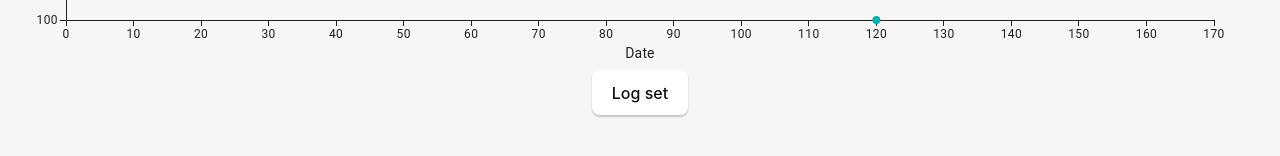
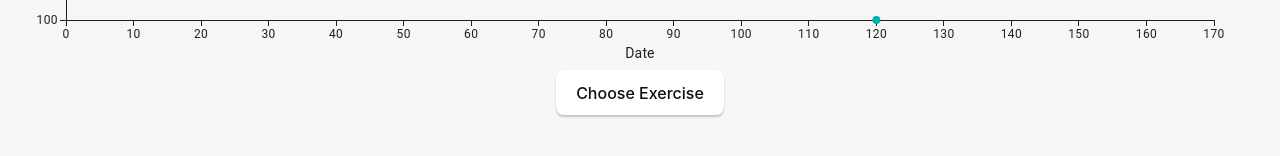
Before and after one commit to eurdoch/zoe, a React (Vite) app: page / in a window 1280 px wide. Shown: the part 202-358 px from the top of the page. Built offline with nearby package versions, Linux system fonts and the light colour scheme.

Commit message:
Add modal for exercise select

```diff
--- a/src/App.tsx
+++ b/src/App.tsx
@@ -28,7 +28,7 @@ function App() {
           yAxis={[{ label: 'Reps / lb' }]}
         />
       </div>
-      <button onClick={handleLog}>Log set</button>
+      <button onClick={handleLog}>Choose Exercise</button>
       {showModal && (
         <div className="fixed inset-0 flex flex-col items-center justify-center bg-black bg-opacity-50">
           <div className="bg-white p-4 rounded-md">
@@ -36,7 +36,6 @@ function App() {
               <option>Exercise 1</option>
               <option>Exercise 2</option>
             </select>
-            <input type="text" placeholder="Enter reps/weight" />
           </div>
         </div>
       )}
```
